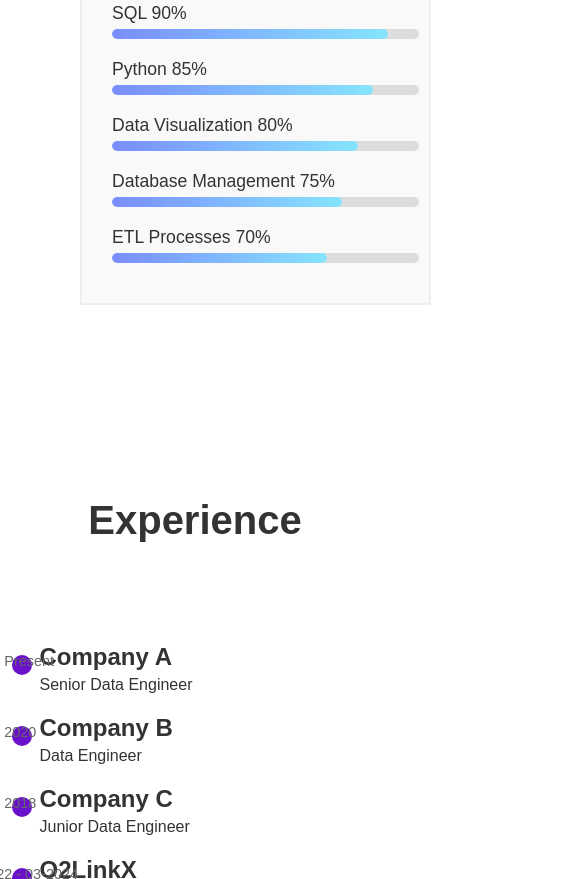
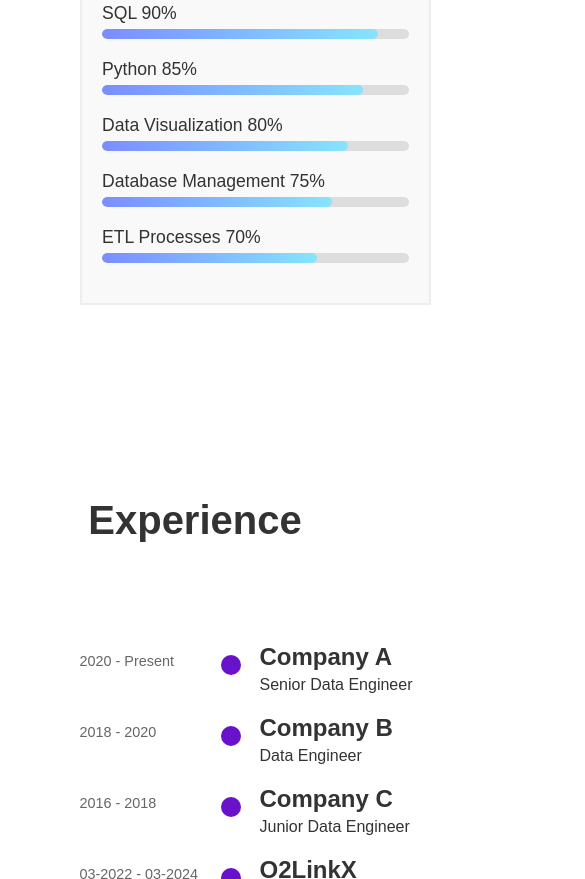
Before and after one commit to 77-Ismail/ismailkhan, a website: page index.html in a window 390 px wide. Shown: the part 1121-2000 px from the top of the page, 585 px wide, since content can reach past the window. Drawn offline with Linux system fonts and the light colour scheme.

Commit message:
Update style.css

```diff
--- a/style.css
+++ b/style.css
@@ -348,6 +348,9 @@ footer {
 }
 
 @media (max-width: 992px) {
+    nav {
+        display: none; /* Hides the navigation bar */
+    }
     .hero .container {
         flex-direction: column;
         text-align: center;
@@ -370,7 +373,7 @@ footer {
 
     .about-text, .skills {
         width: 100%;
-        margin-left: 10px;
+        margin-left:0px;
     }
 
     .skills {
@@ -378,23 +381,23 @@ footer {
     }
 
     .timeline {
-        margin-left: 0;
-        width: 80%;
+        margin-left:220px;
+        width: 100%;
         border-left: none;
         padding-left: 0;
     }
 
     .timeline-item {
         padding-left: 0;
-        margin-left: 120px;
+        margin-left: 20px;
     }
 
     .timeline-item::before {
-        left: -30px;
+        margin-left: -30px;
     }
 
     .timeline-date {
-        left: -140px;
+        margin-left: -100px;
     }
 }
 
```
